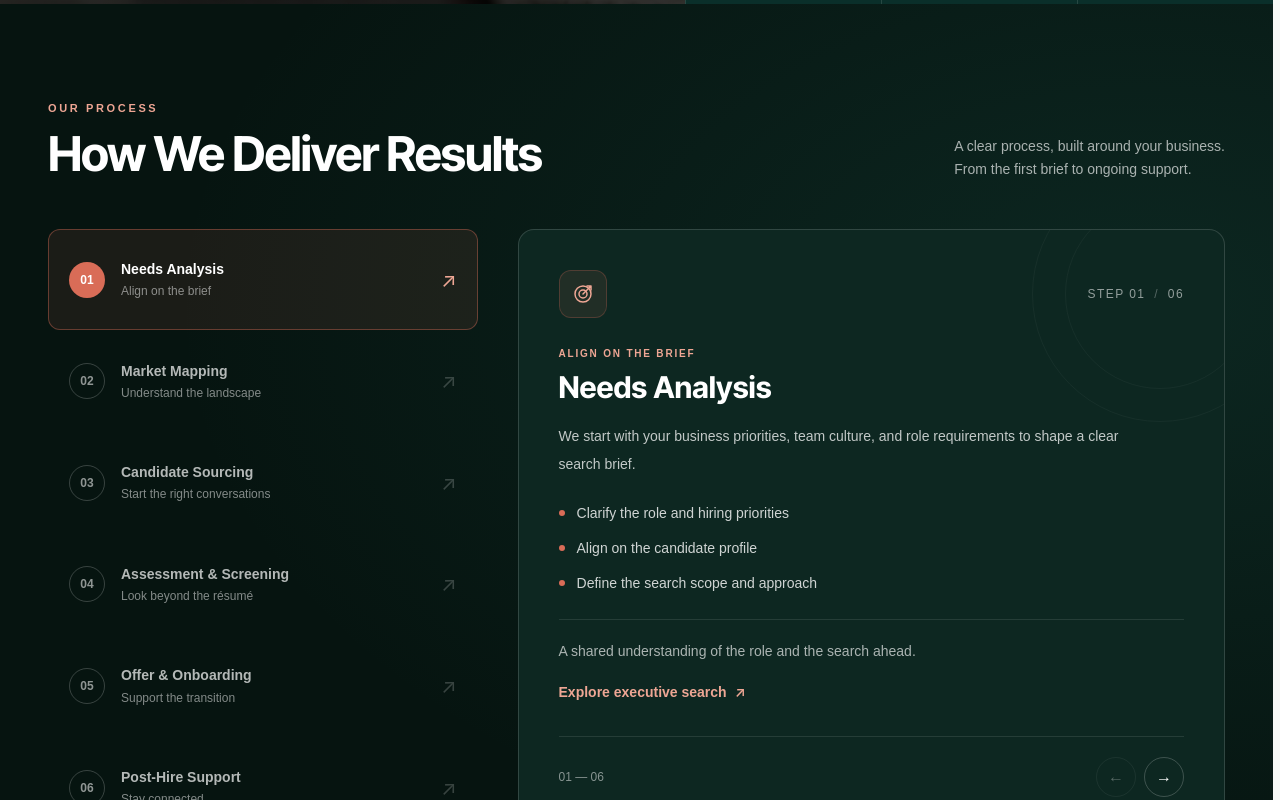
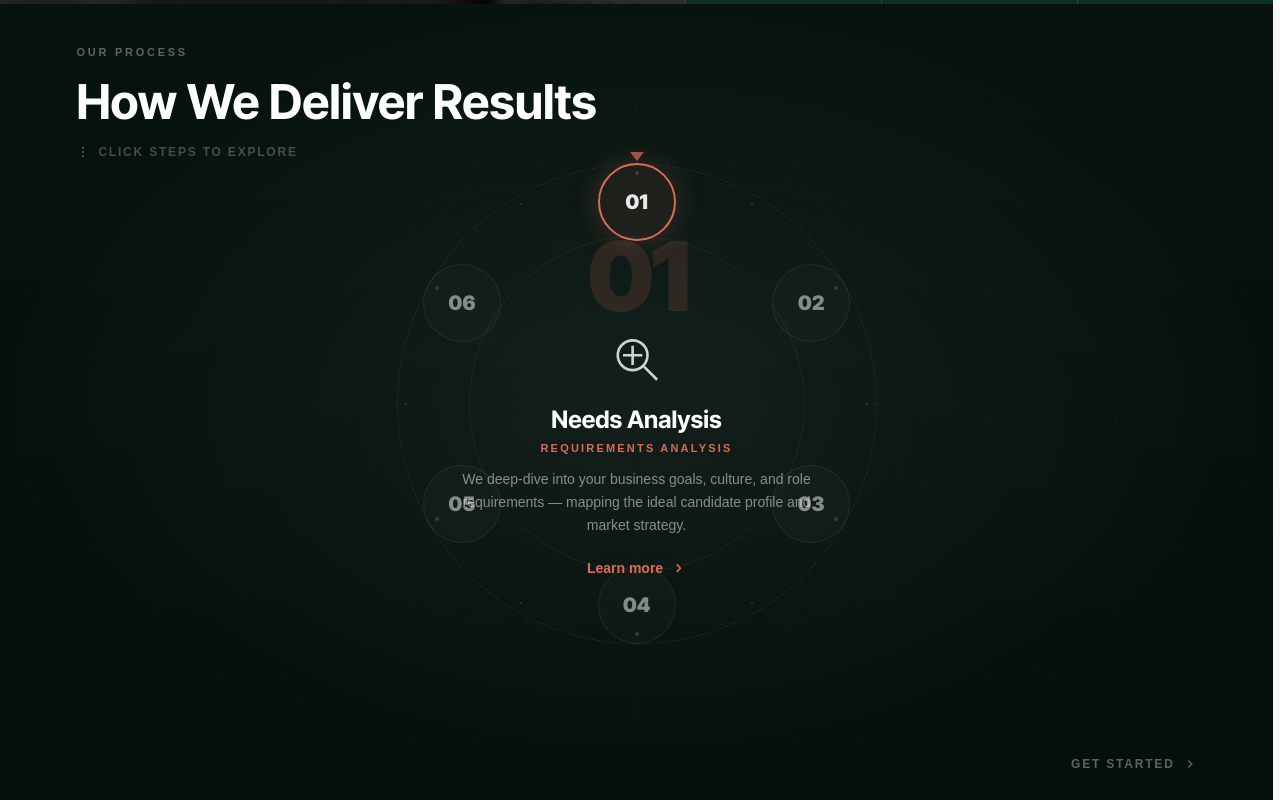
Before and after one commit to Martin-Yoann/Services, a Next.js app: page / in a window 1280 px wide. Shown: the part 1720-2520 px from the top of the page. Built offline with nearby package versions, Linux system fonts and the light colour scheme; a web font is replaced by a local one.

Commit message:
Restore numeric process wheel with per-step section backgrounds

```diff
--- a/app/components/ServiceProcess.tsx
+++ b/app/components/ServiceProcess.tsx
@@ -1,147 +1,132 @@
 "use client";
 
-import { useRef, useState, type KeyboardEvent } from "react";
+import { useState } from "react";
 import Link from "next/link";
 
+
 const steps = [
-  {
-    title: "Needs Analysis", label: "Align on the brief", icon: "target",
-    desc: "We start with your business priorities, team culture, and role requirements to shape a clear search brief.",
-    activities: ["Clarify the role and hiring priorities", "Align on the candidate profile", "Define the search scope and approach"],
-    outcome: "A shared understanding of the role and the search ahead.",
-    href: "/services/executive-search", link: "Explore executive search",
-  },
-  {
-    title: "Market Mapping", label: "Understand the landscape", icon: "globe",
-    desc: "We research relevant organizations and talent markets, combining sector knowledge with local market perspectives.",
-    activities: ["Research target organizations", "Map relevant talent pools", "Discuss market and compensation context"],
-    outcome: "A focused view of where to look and how to approach the market.",
-    href: "/methodology", link: "Explore our methodology",
-  },
-  {
-    title: "Candidate Sourcing", label: "Start the right conversations", icon: "people",
-    desc: "We engage relevant candidates through direct outreach, professional networks, and referrals, with discretion throughout the process.",
-    activities: ["Approach relevant candidates", "Explore interest and motivation", "Share search progress and market feedback"],
-    outcome: "Candidate conversations grounded in the role and business context.",
-    href: "/services/executive-search", link: "Explore executive search",
-  },
-  {
-    title: "Assessment & Screening", label: "Look beyond the résumé", icon: "check",
-    desc: "We assess experience, capabilities, and alignment with your team through structured conversations and role-relevant evaluation.",
-    activities: ["Review experience and competencies", "Discuss team and role alignment", "Coordinate interviews and candidate feedback"],
-    outcome: "Relevant insights to support informed hiring decisions.",
-    href: "/services/professional-recruitment", link: "Explore professional recruitment",
-  },
-  {
-    title: "Offer & Onboarding", label: "Support the transition", icon: "briefcase",
-    desc: "We help coordinate offer discussions and the transition into the role, keeping candidates and hiring teams informed.",
-    activities: ["Discuss compensation and offer terms", "Support candidate communication", "Coordinate onboarding and transition needs"],
-    outcome: "Practical support from offer discussions through onboarding.",
-    href: "/services/talent-advisory", link: "Explore talent advisory",
-  },
-  {
-    title: "Post-Hire Support", label: "Stay connected", icon: "support",
-    desc: "We stay engaged after hiring with integration check-ins, stakeholder feedback, and ongoing market counsel suited to the engagement.",
-    activities: ["Discuss integration and feedback", "Support post-hire conversations", "Share ongoing market perspectives"],
-    outcome: "Continued dialogue as your team and business needs evolve.",
-    href: "/services/talent-advisory", link: "Explore talent advisory",
-  },
-] as const;
+  { num: "01", title: "Needs Analysis", subtitle: "Requirements Analysis", desc: "We deep-dive into your business goals, culture, and role requirements — mapping the ideal candidate profile and market strategy.", cta: "Learn more", ctaHref: "/services/executive-search", bg: "/compliance/search-network.svg", backgroundColor: "#061410", icon: "/compliance/search-icon.svg", color: "#D96C57" },
+  { num: "02", title: "Market Mapping", subtitle: "Market Positioning", desc: "Leveraging our global databases and local networks, we identify target organizations and map the talent landscape.", cta: "Learn more", ctaHref: "/services/professional-recruitment", bg: "/compliance/search-network.svg", backgroundColor: "#10283a", icon: "/compliance/search-icon.svg", color: "#14b8a6" },
+  { num: "03", title: "Candidate Sourcing", subtitle: "Talent Sourcing", desc: "Multi-channel sourcing including passive candidate engagement, network referrals, and targeted outreach.", cta: "Learn more", ctaHref: "/services/executive-search", bg: "/compliance/search-network.svg", backgroundColor: "#1d2630", icon: "/compliance/search-icon.svg", color: "#f59e0b" },
+  { num: "04", title: "Assessment & Screening", subtitle: "Evaluation", desc: "Competency-based interviews, skills verification, culture-fit analysis — rigorous evaluation at every stage.", cta: "Learn more", ctaHref: "/services/professional-recruitment", bg: "/compliance/search-network.svg", backgroundColor: "#122e2b", icon: "/compliance/search-icon.svg", color: "#2d8a7a" },
+  { num: "05", title: "Offer & Onboarding", subtitle: "Onboarding", desc: "Compensation benchmarking, offer negotiation, and onboarding support — full close process for a smooth transition.", cta: "Learn more", ctaHref: "/services/talent-advisory", bg: "/compliance/search-network.svg", backgroundColor: "#251d35", icon: "/compliance/search-icon.svg", color: "#a855f7" },
+  { num: "06", title: "Post-Placement", subtitle: "Long-Term Support", desc: "Post-hire integration tracking, performance check-ins, and retention support for long-term success.", cta: "Learn more", ctaHref: "/services/talent-advisory", bg: "/compliance/search-network.svg", backgroundColor: "#2c1b24", icon: "/compliance/search-icon.svg", color: "#f43f5e" },
+];
 
-function ProcessIcon({ name, className = "" }: { name: string; className?: string }) {
-  const paths: Record<string, React.ReactNode> = {
-    target: <><circle cx="12" cy="12" r="8" /><circle cx="12" cy="12" r="4" /><path d="m12 12 8-8M16 4h4v4" /></>,
-    globe: <><circle cx="12" cy="12" r="9" /><ellipse cx="12" cy="12" rx="4" ry="9" /><path d="M3 12h18M5 6.5h14M5 17.5h14" /></>,
-    people: <><circle cx="9" cy="8" r="3" /><path d="M3 20v-2a6 6 0 0 1 12 0v2M16 5a3 3 0 0 1 0 6M18 14a5 5 0 0 1 3 4v2" /></>,
-    check: <><rect x="4" y="4" width="16" height="16" rx="3" /><path d="m8 12 3 3 5-6" /></>,
-    briefcase: <><rect x="3" y="7" width="18" height="14" rx="3" /><path d="M8 7V5a2 2 0 0 1 2-2h4a2 2 0 0 1 2 2v2M3 13a22 22 0 0 0 18 0M12 12v3" /></>,
-    support: <><path d="M20 11a8 8 0 0 0-15-4M4 3v5h5M4 13a8 8 0 0 0 15 4M20 21v-5h-5" /><path d="m9 12 2 2 4-4" /></>,
-  };
-  return <svg className={className} viewBox="0 0 24 24" fill="none" stroke="currentColor" strokeWidth="1.5" strokeLinecap="round" strokeLinejoin="round" aria-hidden="true">{paths[name]}</svg>;
-}
+const TOTAL = steps.length;
+const SEG = 360 / TOTAL;
+const RING_R = 42;
+const TICK_POSITIONS = Array.from({ length: 12 }).map((_, i) => {
+  const rad = (i * 30 * Math.PI) / 180;
+  return { x: Math.round((50 + 48 * Math.cos(rad - Math.PI / 2)) * 100) / 100, y: Math.round((50 + 48 * Math.sin(rad - Math.PI / 2)) * 100) / 100, major: i % 2 === 0 };
+});
 
 export default function ServiceProcess() {
   const [active, setActive] = useState(0);
-  const tabs = useRef<(HTMLButtonElement | null)[]>([]);
+  const [rotation, setRotation] = useState(0);
   const step = steps[active];
-  const number = (index: number) => String(index + 1).padStart(2, "0");
 
-  const selectStep = (index: number, focus = false) => {
-    const next = Math.max(0, Math.min(index, steps.length - 1));
-    setActive(next);
-    if (focus) tabs.current[next]?.focus({ preventScroll: true });
-  };
-  const onKeyDown = (event: KeyboardEvent<HTMLButtonElement>, index: number) => {
-    let next: number;
-    if (event.key === "ArrowDown" || event.key === "ArrowRight") next = (index + 1) % steps.length;
-    else if (event.key === "ArrowUp" || event.key === "ArrowLeft") next = (index - 1 + steps.length) % steps.length;
-    else if (event.key === "Home") next = 0;
-    else if (event.key === "End") next = steps.length - 1;
-    else return;
-    event.preventDefault();
-    selectStep(next, true);
+  const rotateBy = (delta: number) => {
+    setRotation((prev) => prev - delta * SEG);
+    setActive((prev) => { let next = (prev + delta) % TOTAL; if (next < 0) next += TOTAL; return next; });
   };
 
+  const jumpTo = (index: number) => {
+    const fwd = (index - active + TOTAL) % TOTAL;
+    const bwd = TOTAL - fwd;
+    const delta = fwd <= bwd ? fwd : -bwd;
+    for (let i = 0; i < Math.abs(delta); i++) rotateBy(delta > 0 ? 1 : -1);
+  };
+
+  const posOnRing = (i: number) => {
+    const deg = (i * SEG + rotation) % 360;
+    const rad = (deg * Math.PI) / 180;
+    return { left: `${Math.round((50 + RING_R * Math.cos(rad - Math.PI / 2)) * 100) / 100}%`, top: `${Math.round((50 + RING_R * Math.sin(rad - Math.PI / 2)) * 100) / 100}%` };
+  };
+
+  const visibleStepIndices = [(active - 1 + TOTAL) % TOTAL, active, (active + 1) % TOTAL];
+
   return (
-    <section id="how-we-deliver-results" aria-labelledby="process-heading" className="relative overflow-hidden bg-[#061410] py-16 md:py-24">
-      <div className="pointer-events-none absolute inset-0" style={{ background: "radial-gradient(ellipse at 90% 30%, rgba(45,138,122,.16), transparent 60%)" }} />
-      <div className="relative mx-auto max-w-7xl px-6 lg:px-12">
-        <div className="mb-9 flex flex-col justify-between gap-5 lg:mb-12 lg:flex-row lg:items-end">
-          <div>
-            <p className="mb-3 text-[11px] font-bold uppercase tracking-[.24em] text-[#eea694]">Our Process</p>
-            <h2 id="process-heading" style={{ fontFamily: "var(--hg-font-heading)" }} className="max-w-xl text-3xl font-bold leading-[1.1] tracking-tight text-white md:text-5xl">How We Deliver Results</h2>
+    <section id="how-we-deliver-results" className="relative w-full overflow-hidden select-none transition-colors duration-700 motion-reduce:transition-none" style={{ height: "100dvh", backgroundColor: step.backgroundColor }}>
+      {visibleStepIndices.map((i) => {
+        const s = steps[i];
+        return (
+          <div key={s.num} className="absolute inset-0 transition-opacity duration-700 motion-reduce:transition-none" style={{ opacity: i === active ? 1 : 0, zIndex: i === active ? 1 : 0, backgroundColor: s.backgroundColor }}>
+            <div className="absolute inset-0" style={{ backgroundImage: `url("${s.bg}")`, backgroundPosition: "center", backgroundSize: "cover", mixBlendMode: "luminosity", opacity: 0.18 }} />
+            <div className="absolute inset-0" style={{ background: "linear-gradient(180deg, rgba(0,0,0,0.06) 0%, rgba(0,0,0,0.25) 100%)" }} />
           </div>
-          <p className="max-w-sm text-sm leading-relaxed text-white/65">A clear process, built around your business.<br className="hidden md:block" /> From the first brief to ongoing support.</p>
+        );
+      })}
+      <div className="hg-dot-grid-dark absolute inset-0 pointer-events-none opacity-[0.025]" />
+
+      {/* HEADER */}
+      <div className="absolute top-[5%] left-[5%] md:left-[6%] z-30">
+        <p className="text-[10px] md:text-[11px] font-bold uppercase tracking-[0.25em] text-white/35 mb-2 md:mb-3">Our Process</p>
+        <h2 className="text-2xl md:text-4xl lg:text-5xl font-bold text-white leading-tight" style={{ fontFamily: "var(--hg-font-heading)" }}>How We Deliver Results</h2>
+        <div className="hidden md:flex items-center gap-2 mt-3 text-white/25 text-xs">
+          <svg width="14" height="14" viewBox="0 0 24 24" fill="none" stroke="currentColor" strokeWidth="2"><circle cx="12" cy="12" r="1" /><circle cx="12" cy="5" r="1" /><circle cx="12" cy="19" r="1" /></svg>
+          <span className="uppercase tracking-[0.15em] font-semibold">Click steps to explore</span>
+        </div>
       </div>
 
-        <div className="grid items-stretch gap-6 lg:grid-cols-[.85fr_1.4fr] lg:gap-10">
-          <div role="tablist" aria-label="Explore our search process" aria-orientation="vertical" className="grid grid-cols-2 gap-2 lg:grid-cols-1 lg:gap-0">
-            {steps.map((item, index) => {
-              const selected = active === index;
+      {/* WHEEL */}
+      <div className="hidden md:block absolute top-1/2 left-1/2 -translate-x-1/2 -translate-y-1/2 z-10" style={{ width: "min(60vw, 60vh)", height: "min(60vw, 60vh)" }}>
+        <div className="absolute inset-0 rounded-full border border-dashed border-white/8" />
+        <div className="absolute inset-[15%] rounded-full border border-white/5" />
+        {TICK_POSITIONS.map((t, i) => (
+          <div key={`tick-${i}`} className="absolute rounded-full bg-white/15" style={{ left: `${t.x}%`, top: `${t.y}%`, width: t.major ? "4px" : "2px", height: t.major ? "4px" : "2px", transform: "translate(-50%, -50%)" }} />
+        ))}
+        {steps.map((s, i) => {
+          const isTop = i === active;
+          const pos = posOnRing(i);
           return (
-                <button key={item.title} ref={(node) => { tabs.current[index] = node; }} id={`process-tab-${index}`} role="tab" aria-selected={selected} aria-controls="process-panel" tabIndex={selected ? 0 : -1} onClick={() => selectStep(index)} onKeyDown={(event) => onKeyDown(event, index)}
-                  className={`group relative flex min-h-[80px] items-center gap-3 rounded-xl border px-3 py-3 text-left transition-colors duration-200 motion-reduce:transition-none focus-visible:outline-2 focus-visible:outline-offset-4 focus-visible:outline-[#eea694] lg:gap-4 lg:px-5 ${selected ? "border-[#D96C57]/40 bg-[#D96C57]/10" : "border-white/10 bg-white/[.02] hover:border-white/25 hover:bg-white/[.05] lg:border-transparent lg:bg-transparent"}`}>
-                  <span className={`flex h-9 w-9 shrink-0 items-center justify-center rounded-full text-xs font-semibold transition-colors motion-reduce:transition-none ${selected ? "bg-[#D96C57] text-white" : "border border-white/20 text-white/55"}`}>{number(index)}</span>
-                  <span className="min-w-0 flex-1">
-                    <span className={`block text-xs font-semibold leading-snug sm:text-sm ${selected ? "text-white" : "text-white/70"}`}>{item.title}</span>
-                    <span className="mt-1 hidden text-xs text-white/50 lg:block">{item.label}</span>
-                  </span>
-                  <span aria-hidden="true" className={`hidden text-xl lg:block ${selected ? "text-[#eea694]" : "text-white/20"}`}>↗</span>
+            <button key={s.num} onClick={() => jumpTo(i)} aria-label={`Step ${s.num}: ${s.title}`} aria-pressed={isTop} className="absolute cursor-pointer transition-all duration-700 ease-[cubic-bezier(0.25,0.1,0.25,1)]"
+              style={{ left: pos.left, top: pos.top, transform: "translate(-50%, -50%)", width: "78px", height: "78px", opacity: isTop ? 1 : 0.55, zIndex: isTop ? 30 : 20 }}>
+              <div className="absolute inset-0 rounded-full transition-all duration-700"
+                style={{ border: isTop ? `2px solid ${s.color}` : "1px solid rgba(255,255,255,0.12)", boxShadow: isTop ? `0 0 28px ${s.color}40` : "none", background: isTop ? `${s.color}15` : "rgba(255,255,255,0.03)" }} />
+              <div className="absolute inset-0 flex flex-col items-center justify-center">
+                <span className="text-xl font-black leading-none text-white/90" style={{ fontFamily: "var(--hg-font-heading)" }}>{s.num}</span>
+              </div>
             </button>
           );
         })}
       </div>
 
-          <div id="process-panel" role="tabpanel" aria-labelledby={`process-tab-${active}`} tabIndex={0} className="relative flex min-w-0 flex-col overflow-hidden rounded-2xl border border-white/15 bg-[#0d2721] p-6 outline-offset-4 focus-visible:outline-[#eea694] sm:p-9 lg:p-10">
-            <div className="pointer-events-none absolute -right-16 -top-16 h-64 w-64 rounded-full border border-white/[.04]" aria-hidden="true"><div className="absolute inset-8 rounded-full border border-white/[.04]" /></div>
-            <div className="relative mb-7 flex items-center justify-between">
-              <div className="flex h-12 w-12 items-center justify-center rounded-xl border border-[#D96C57]/25 bg-[#D96C57]/10 text-[#eea694]"><ProcessIcon name={step.icon} className="h-6 w-6" /></div>
-              <span className="text-xs font-medium tracking-[.12em] text-white/55">STEP {number(active)} <span className="mx-1 text-white/30">/</span> {number(steps.length - 1)}</span>
+      {/* CENTER DETAIL */}
+      <div className="absolute top-1/2 left-1/2 -translate-x-1/2 -translate-y-1/2 z-25 text-center w-[88%] max-w-[320px] md:max-w-sm px-2 md:px-4 pointer-events-none">
+        <p className="text-7xl md:text-8xl font-black tracking-tighter mb-1 md:mb-2 select-none" style={{ fontFamily: "var(--hg-font-heading)", color: step.color, opacity: 0.15 }}>{step.num}</p>
+        <img src={step.icon} alt="" className="hidden md:block w-14 h-14 object-contain mx-auto mb-4" style={{ filter: "brightness(0) invert(1)", opacity: 0.8 }} />
+        <h3 className="text-xl md:text-2xl font-bold text-white mb-1" style={{ fontFamily: "var(--hg-font-heading)" }}>{step.title}</h3>
+        <p className="text-[11px] font-bold uppercase tracking-[0.2em] mb-3" style={{ color: step.color }}>{step.subtitle}</p>
+        <p className="text-sm leading-relaxed text-white/50 mb-5">{step.desc}</p>
+        <Link href={step.ctaHref} className="pointer-events-auto inline-flex items-center gap-2 text-sm font-semibold hover:gap-3 transition-all" style={{ color: step.color }}>
+          {step.cta} <svg width="15" height="15" viewBox="0 0 24 24" fill="none" stroke="currentColor" strokeWidth="2.5"><polyline points="9 18 15 12 9 6" /></svg>
+        </Link>
       </div>
-            <div className="relative flex-1" aria-live="polite" aria-atomic="true">
-              <p className="mb-2 text-[10px] font-bold uppercase tracking-[.18em] text-[#eea694]">{step.label}</p>
-              <h3 style={{ fontFamily: "var(--hg-font-heading)" }} className="mb-4 text-2xl font-bold leading-tight text-white sm:text-3xl">{step.title}</h3>
-              <p className="mb-6 max-w-xl text-sm leading-7 text-white/75">{step.desc}</p>
-              <ul className="mb-6 space-y-3">
-                {step.activities.map((activity) => <li key={activity} className="flex items-start gap-3 text-sm leading-relaxed text-white/80"><span aria-hidden="true" className="mt-2 h-1.5 w-1.5 shrink-0 rounded-full bg-[#D96C57]" />{activity}</li>)}
-              </ul>
-              <p className="border-t border-white/10 pt-5 text-sm leading-relaxed text-white/65">{step.outcome}</p>
-              <Link href={step.href} className="mt-5 inline-flex items-center gap-2 text-sm font-semibold text-[#eea694] underline-offset-4 hover:underline focus-visible:outline-2 focus-visible:outline-offset-4 focus-visible:outline-[#eea694]">{step.link}<span aria-hidden="true">↗</span></Link>
+
+      {/* Triangle indicator */}
+      <div className="absolute left-1/2 -translate-x-1/2 z-30 pointer-events-none" style={{ top: "calc(50% - min(30vw, 30vh) - 12px)" }}>
+        <div style={{ width: 0, height: 0, borderLeft: "7px solid transparent", borderRight: "7px solid transparent", borderTop: `9px solid ${step.color}`, margin: "0 auto", opacity: 0.7 }} />
       </div>
-            <div className="mt-8 flex items-center justify-between border-t border-white/10 pt-5">
-              <span className="text-xs text-white/50" aria-hidden="true">{number(active)} — {number(steps.length - 1)}</span>
-              <div className="flex gap-2">
-                <button type="button" aria-label="Previous step" disabled={active === 0} onClick={() => selectStep(active - 1)} className="flex h-10 w-10 items-center justify-center rounded-full border border-white/20 text-white transition-colors hover:bg-white/10 disabled:cursor-not-allowed disabled:opacity-30 motion-reduce:transition-none focus-visible:outline-2 focus-visible:outline-offset-4 focus-visible:outline-[#eea694]"><span aria-hidden="true">←</span></button>
-                <button type="button" aria-label="Next step" disabled={active === steps.length - 1} onClick={() => selectStep(active + 1)} className="flex h-10 w-10 items-center justify-center rounded-full border border-white/20 text-white transition-colors hover:bg-white/10 disabled:cursor-not-allowed disabled:opacity-30 motion-reduce:transition-none focus-visible:outline-2 focus-visible:outline-offset-4 focus-visible:outline-[#eea694]"><span aria-hidden="true">→</span></button>
+
+      {/* Mobile nav */}
+      <div className="md:hidden absolute bottom-[6%] left-1/2 -translate-x-1/2 z-30 flex items-center gap-1">
+        {steps.map((s, i) => {
+          const isActive = i === active;
+          return (
+            <button key={s.num} onClick={() => jumpTo(i)} className="transition-all duration-300 rounded-full flex items-center gap-1 px-2.5 py-1.5"
+              style={{ background: isActive ? `${s.color}15` : "transparent", border: isActive ? `1px solid ${s.color}30` : "1px solid transparent" }} aria-label={`Step ${s.num}: ${s.title}`} aria-pressed={isActive}>
+              <span className="text-[11px] font-bold" style={{ fontFamily: "var(--hg-font-heading)", color: isActive ? s.color : "rgba(255,255,255,0.3)" }}>{s.num}</span>
+              {isActive && <span className="text-[10px] font-semibold" style={{ color: s.color }}>{s.title}</span>}
+            </button>
+          );
+        })}
       </div>
-            </div>
-          </div>
-        </div>
-        <div className="mt-8 flex flex-col justify-between gap-4 border-t border-white/10 pt-6 sm:flex-row sm:items-center">
-          <p className="text-xs leading-relaxed text-white/55">Search scope and support are tailored to each engagement.</p>
-          <Link href="/contact" className="inline-flex items-center gap-2 text-sm font-semibold text-white underline-offset-4 hover:underline focus-visible:outline-2 focus-visible:outline-offset-4 focus-visible:outline-[#eea694]">Discuss your hiring needs <span aria-hidden="true">↗</span></Link>
-        </div>
-      </div>
+
+      {/* Bottom CTA */}
+      <Link href="/contact" className="absolute bottom-[4%] right-[5%] md:right-[6%] z-30 inline-flex items-center gap-2 text-xs font-bold text-white/35 hover:text-white/60 transition-colors uppercase tracking-[0.15em]">
+        Get Started <svg width="14" height="14" viewBox="0 0 24 24" fill="none" stroke="currentColor" strokeWidth="2.5"><polyline points="9 18 15 12 9 6" /></svg>
+      </Link>
     </section>
   );
 }
```
Lines whose indentation alone changed are shown as unchanged.
